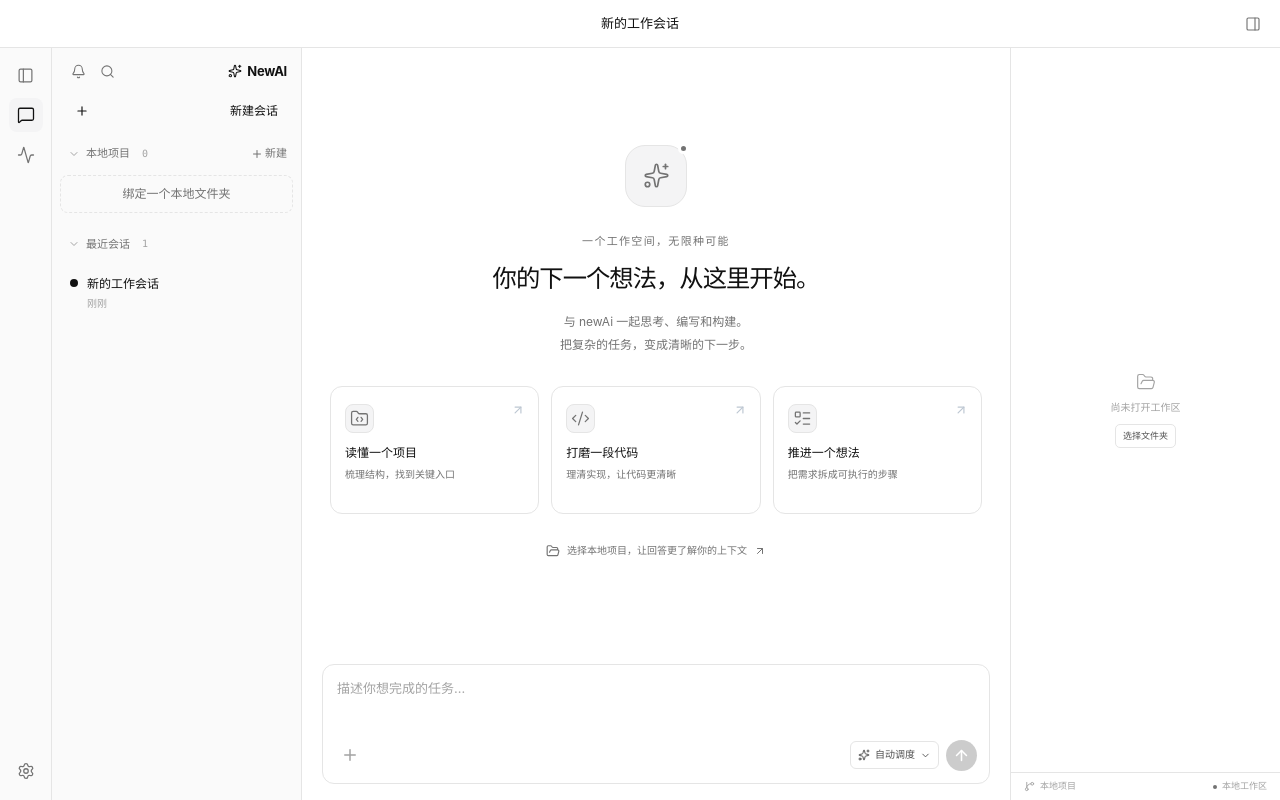
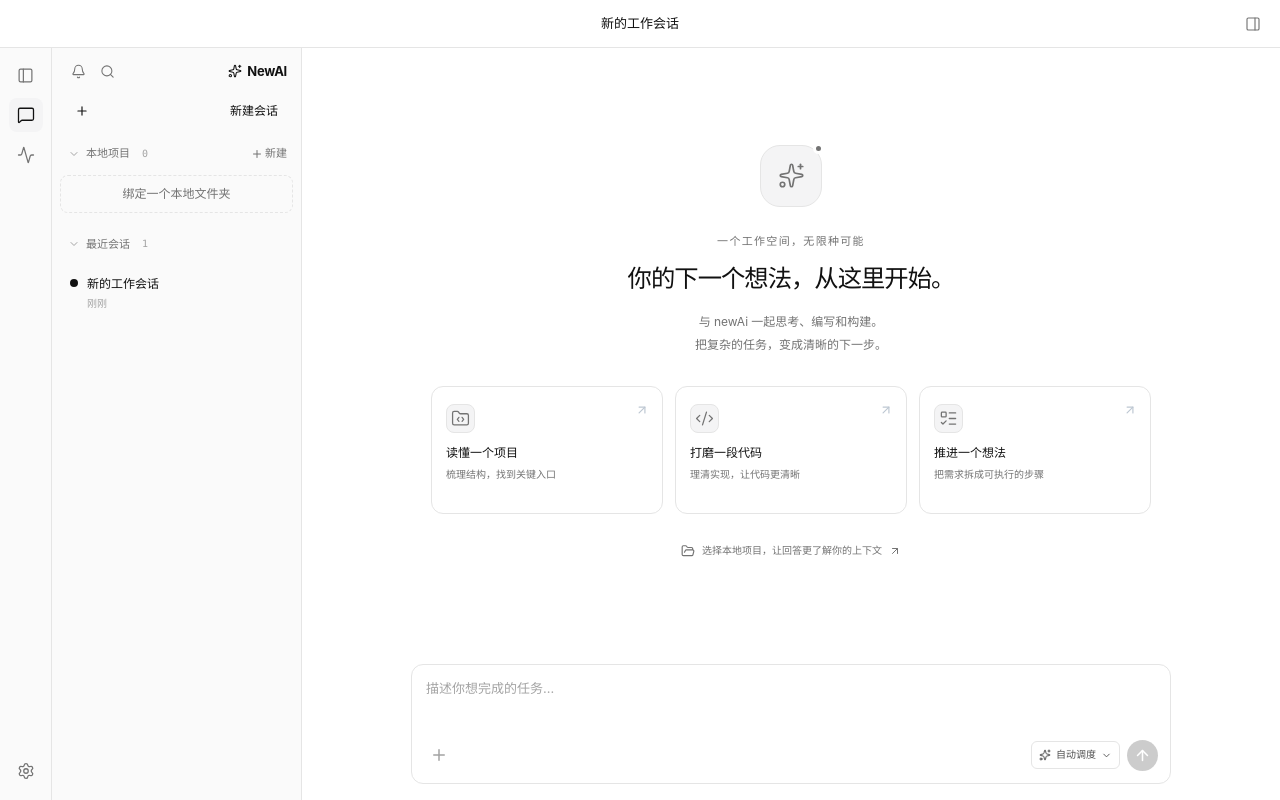
Before and after one commit to wwscarter/Model-collection-Harness, a React (Vite) app: page / in a window 1280 px wide. Built offline with nearby package versions, Linux system fonts and the light colour scheme.

Commit message:
fix(ui): hide the workspace file tree by default
Open the tree from the top-bar panel switch; keep the code preview and tabs gated behind a file click.

```diff
--- a/src/renderer/App.tsx
+++ b/src/renderer/App.tsx
@@ -49,7 +49,7 @@ export default function App() {
   const [projectError, setProjectError] = useState<string | null>(null);
   const [projectReloadKey, setProjectReloadKey] = useState(0);
   const [sidebarOpen, setSidebarOpen] = useState(() => window.innerWidth >= 760);
-  const [projectDrawerOpen, setProjectDrawerOpen] = useState(() => window.innerWidth >= 1180);
+  const [projectDrawerOpen, setProjectDrawerOpen] = useState(false);
   const [isMacOS] = useState(() => navigator.userAgent.toLowerCase().includes('mac'));
   const [liveTrace, setLiveTrace] = useState<RunTrace>();
   const currentRunIdRef = useRef<string | undefined>(undefined);
```
Also changed, not shown: 2 other files (tests, documents, lock files or other folders).
